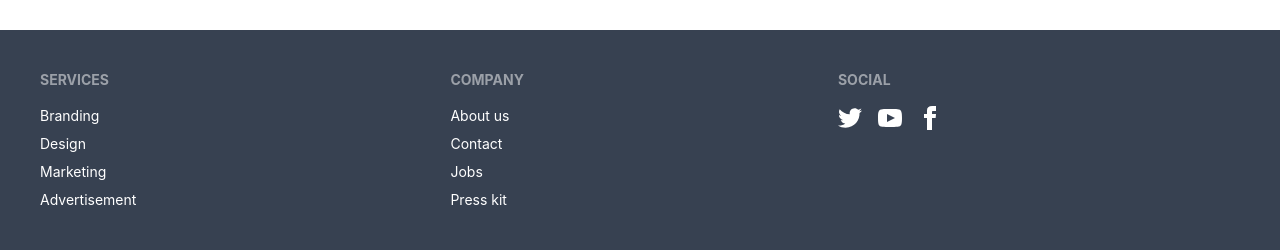
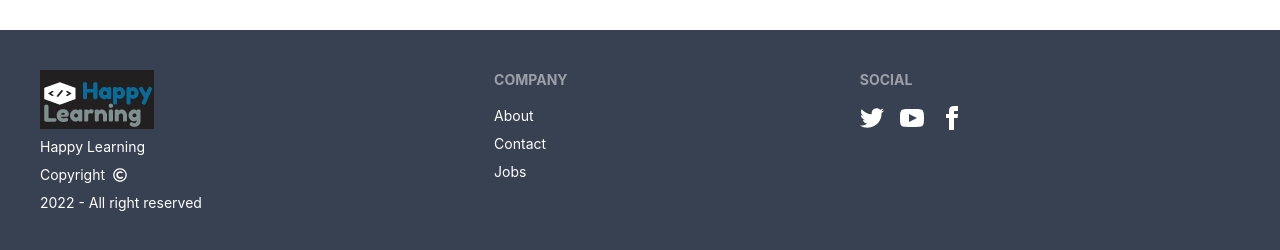
Before and after one commit to joydharsamrat/happy-learnning, a React (Create React App) app: page /faq in a window 1280 px wide. Shown: the part 845-1095 px from the top of the page. Built offline with nearby package versions, Linux system fonts and the light colour scheme; no server answers.

Commit message:
footer added

```diff
--- a/src/Pages/Footer/Footer.js
+++ b/src/Pages/Footer/Footer.js
@@ -1,28 +1,29 @@
 import React from 'react';
+import { FaRegCopyright } from 'react-icons/fa';
+import { Link } from 'react-router-dom';
 
 const Footer = () => {
     return (
         <footer className="footer p-10 bg-gray-700 text-white">
+
             <div>
-                <span className="footer-title">Services</span>
-                <a className="link link-hover">Branding</a>
-                <a className="link link-hover">Design</a>
-                <a className="link link-hover">Marketing</a>
-                <a className="link link-hover">Advertisement</a>
+                <div> <img src="logo.png" alt="" /></div>
+                <p>Happy Learning</p>
+                <p className='flex items-center gap-2'>Copyright <FaRegCopyright></FaRegCopyright></p>
+                <p> 2022 - All right reserved</p>
             </div>
             <div>
                 <span className="footer-title">Company</span>
-                <a className="link link-hover">About us</a>
+                <Link to='/about' className="link link-hover">About</Link>
                 <a className="link link-hover">Contact</a>
                 <a className="link link-hover">Jobs</a>
-                <a className="link link-hover">Press kit</a>
             </div>
             <div>
                 <span className="footer-title">Social</span>
                 <div className="grid grid-flow-col gap-4">
-                    <a><svg xmlns="http://www.w3.org/2000/svg" width="24" height="24" viewBox="0 0 24 24" className="fill-current"><path d="M24 4.557c-.883.392-1.832.656-2.828.775 1.017-.609 1.798-1.574 2.165-2.724-.951.564-2.005.974-3.127 1.195-.897-.957-2.178-1.555-3.594-1.555-3.179 0-5.515 2.966-4.797 6.045-4.091-.205-7.719-2.165-10.148-5.144-1.29 2.213-.669 5.108 1.523 6.574-.806-.026-1.566-.247-2.229-.616-.054 2.281 1.581 4.415 3.949 4.89-.693.188-1.452.232-2.224.084.626 1.956 2.444 3.379 4.6 3.419-2.07 1.623-4.678 2.348-7.29 2.04 2.179 1.397 4.768 2.212 7.548 2.212 9.142 0 14.307-7.721 13.995-14.646.962-.695 1.797-1.562 2.457-2.549z"></path></svg></a>
-                    <a><svg xmlns="http://www.w3.org/2000/svg" width="24" height="24" viewBox="0 0 24 24" className="fill-current"><path d="M19.615 3.184c-3.604-.246-11.631-.245-15.23 0-3.897.266-4.356 2.62-4.385 8.816.029 6.185.484 8.549 4.385 8.816 3.6.245 11.626.246 15.23 0 3.897-.266 4.356-2.62 4.385-8.816-.029-6.185-.484-8.549-4.385-8.816zm-10.615 12.816v-8l8 3.993-8 4.007z"></path></svg></a>
-                    <a><svg xmlns="http://www.w3.org/2000/svg" width="24" height="24" viewBox="0 0 24 24" className="fill-current"><path d="M9 8h-3v4h3v12h5v-12h3.642l.358-4h-4v-1.667c0-.955.192-1.333 1.115-1.333h2.885v-5h-3.808c-3.596 0-5.192 1.583-5.192 4.615v3.385z"></path></svg></a>
+                    <a href='https://twitter.com/'><svg xmlns="http://www.w3.org/2000/svg" width="24" height="24" viewBox="0 0 24 24" className="fill-current"><path d="M24 4.557c-.883.392-1.832.656-2.828.775 1.017-.609 1.798-1.574 2.165-2.724-.951.564-2.005.974-3.127 1.195-.897-.957-2.178-1.555-3.594-1.555-3.179 0-5.515 2.966-4.797 6.045-4.091-.205-7.719-2.165-10.148-5.144-1.29 2.213-.669 5.108 1.523 6.574-.806-.026-1.566-.247-2.229-.616-.054 2.281 1.581 4.415 3.949 4.89-.693.188-1.452.232-2.224.084.626 1.956 2.444 3.379 4.6 3.419-2.07 1.623-4.678 2.348-7.29 2.04 2.179 1.397 4.768 2.212 7.548 2.212 9.142 0 14.307-7.721 13.995-14.646.962-.695 1.797-1.562 2.457-2.549z"></path></svg></a>
+                    <a href='https://youtube.com/'><svg xmlns="http://www.w3.org/2000/svg" width="24" height="24" viewBox="0 0 24 24" className="fill-current"><path d="M19.615 3.184c-3.604-.246-11.631-.245-15.23 0-3.897.266-4.356 2.62-4.385 8.816.029 6.185.484 8.549 4.385 8.816 3.6.245 11.626.246 15.23 0 3.897-.266 4.356-2.62 4.385-8.816-.029-6.185-.484-8.549-4.385-8.816zm-10.615 12.816v-8l8 3.993-8 4.007z"></path></svg></a>
+                    <a href='https://facebook.com/'><svg xmlns="http://www.w3.org/2000/svg" width="24" height="24" viewBox="0 0 24 24" className="fill-current"><path d="M9 8h-3v4h3v12h5v-12h3.642l.358-4h-4v-1.667c0-.955.192-1.333 1.115-1.333h2.885v-5h-3.808c-3.596 0-5.192 1.583-5.192 4.615v3.385z"></path></svg></a>
                 </div>
             </div>
         </footer>
```
